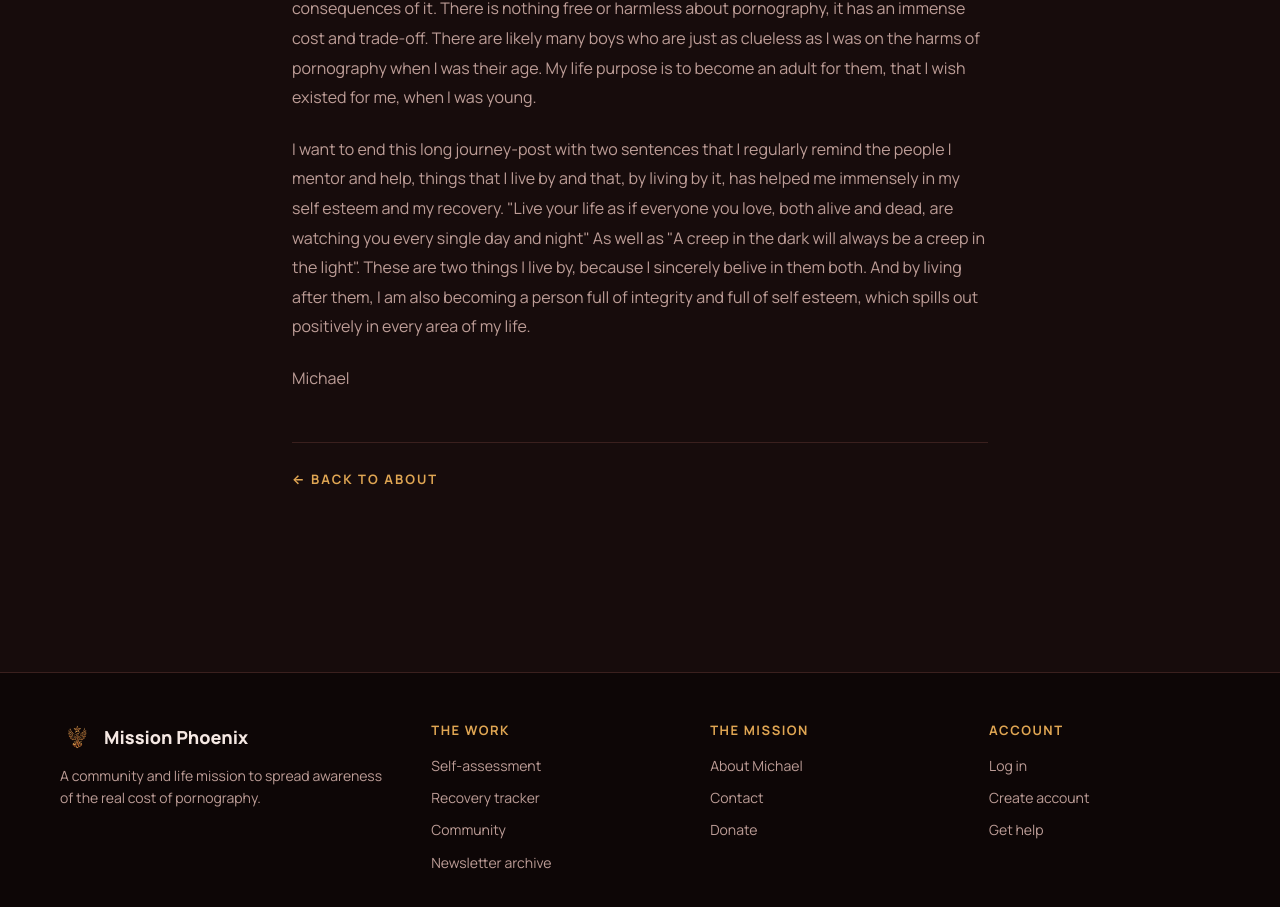
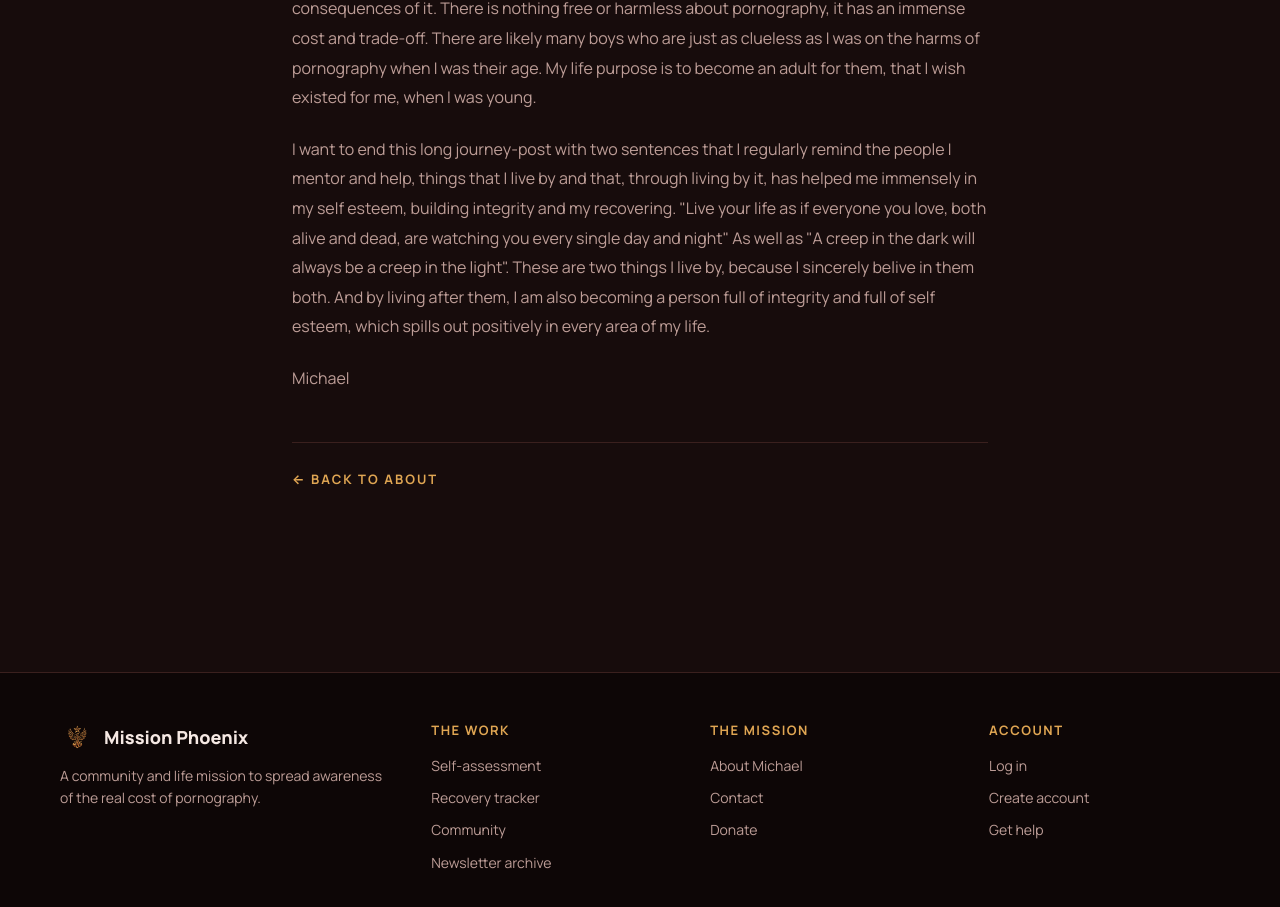
Before and after one commit to MichaelFjell/missionphoenix, a React (Vite) app in the folder mission-phoenix/: page /story in a window 1280 px wide. Shown: the part 6572-7479 px from the top of the page. Built offline with nearby package versions, Linux system fonts and the light colour scheme; no server answers.

Commit message:
Refine concluding paragraph for clarity and impact
Corrected grammar and improved clarity in the concluding paragraph.

```diff
--- a/mission-phoenix/src/Story.jsx
+++ b/mission-phoenix/src/Story.jsx
@@ -65,7 +65,7 @@ export default function Story() {
 
           <p>That is why I believe in myself being open, vulnerable in my story and my addiction, I can help others. I am particularly passionate about helping the younger generation, those who are still in school, to talk to them about pornography addiction and the potential severity and consequences of it. There is nothing free or harmless about pornography, it has an immense cost and trade-off. There are likely many boys who are just as clueless as I was on the harms of pornography when I was their age. My life purpose is to become an adult for them, that I wish existed for me, when I was young.</p>
 
-          <p>I want to end this long journey-post with two sentences that I regularly remind the people I mentor and help, things that I live by and that, by living by it, has helped me immensely in my self esteem and my recovery.
+          <p>I want to end this long journey-post with two sentences that I regularly remind the people I mentor and help, things that I live by and that, through living by it, has helped me immensely in my self esteem, building integrity and my recovering.
            "Live your life as if everyone you love, both alive and dead, are watching you every single day and night"
           As well as "A creep in the dark will always be a creep in the light". These are two things I live by, because I sincerely belive in them both. And by living after them, I am also becoming a person full of integrity and full of self esteem, which spills out positively in every area of my life.</p>
 
```
